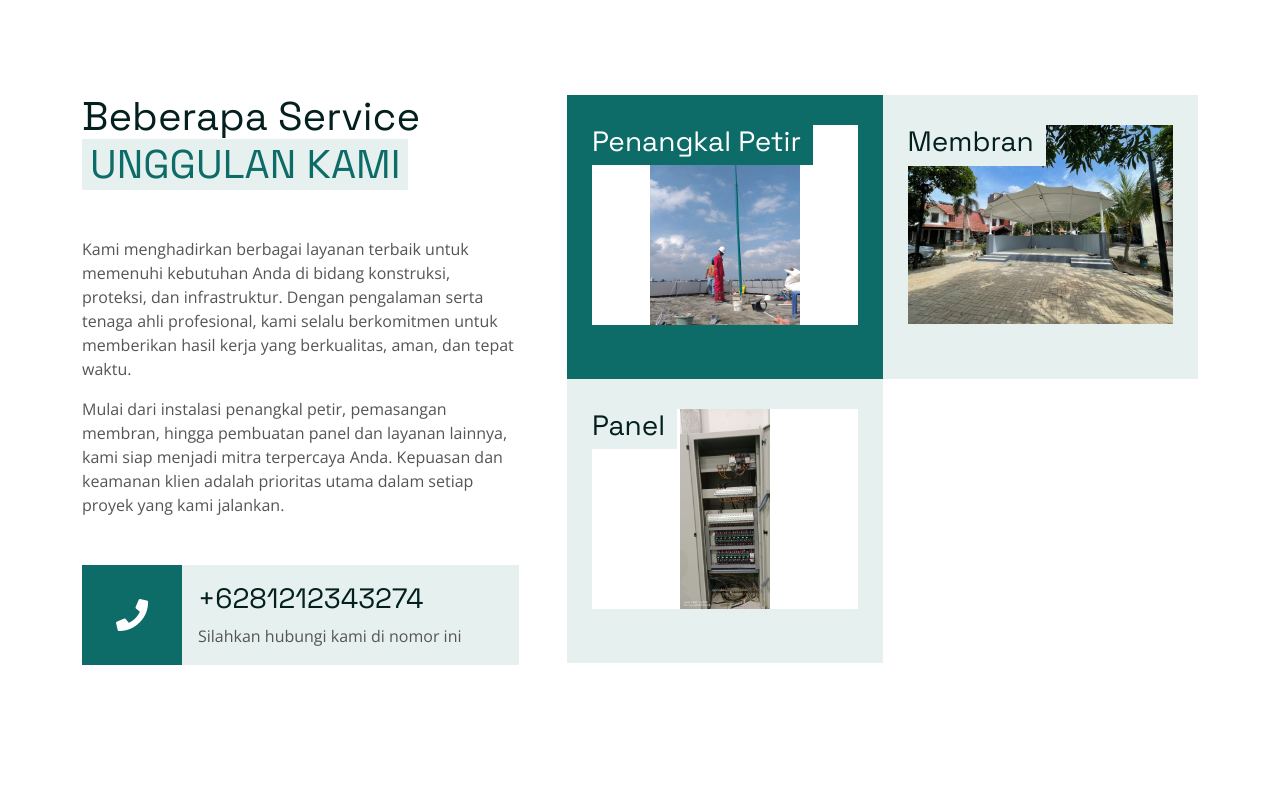
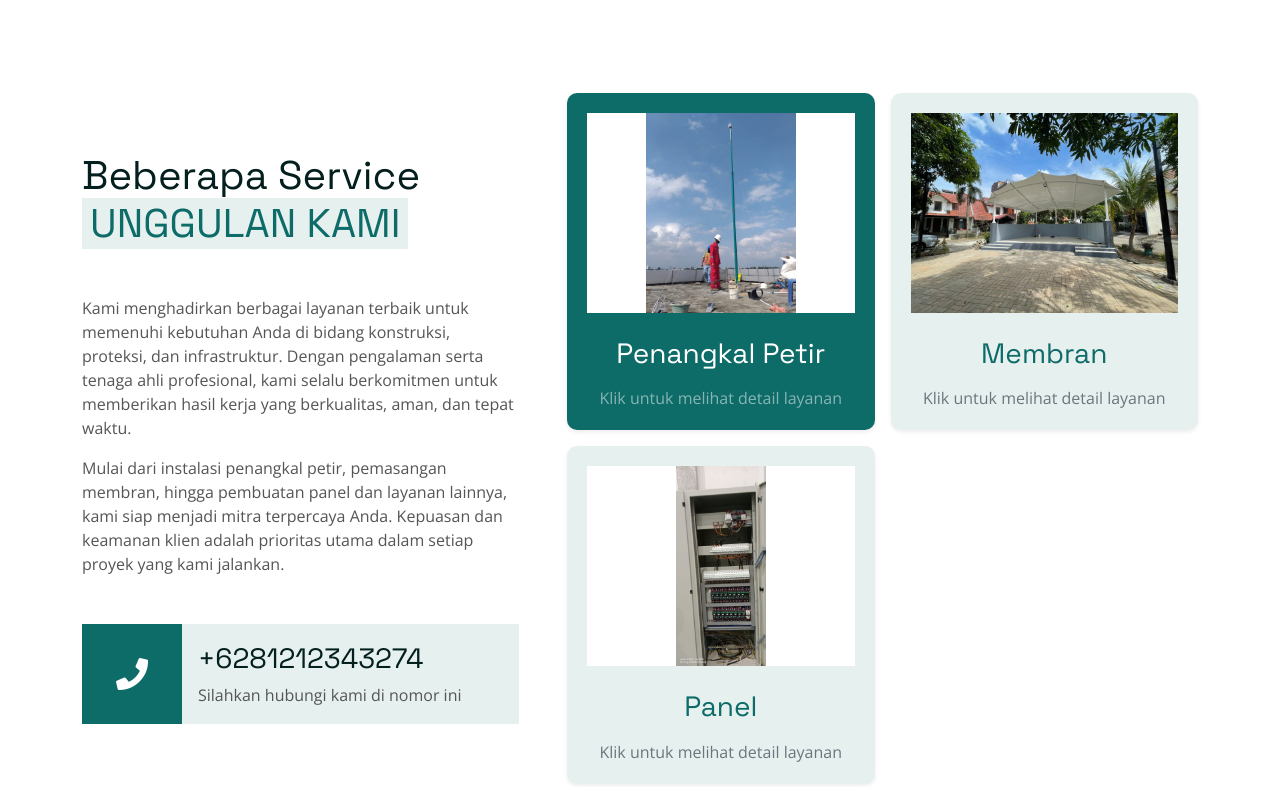
Before and after one commit to megasentosaprima/megasentosa, a plain HTML site: page index.html in a window 1280 px wide. Shown: the part 3102-3889 px from the top of the page. Drawn offline with nearby package versions, Linux system fonts and the light colour scheme.

Commit message:
Update index.html

```diff
--- a/index.html
+++ b/index.html
@@ -52,12 +52,79 @@
         justify-content: center;
         align-items: center;
         background: #fff; /* biar ada background kalau rasio beda */
+        position: relative;
     }
 
     .service-img img {
         max-width: 100%;
         max-height: 100%;
         object-fit: contain; /* biar full keliatan, tidak terpotong */
+        transition: transform 0.3s ease;
+    }
+
+    /* Clickable Service Styles */
+    .clickable-service {
+        cursor: pointer;
+        transition: all 0.3s ease;
+        border-radius: 10px;
+        padding: 20px;
+        position: relative;
+        overflow: hidden;
+    }
+
+    .clickable-service:hover {
+        transform: translateY(-5px);
+        box-shadow: 0 10px 25px rgba(0,0,0,0.15) !important;
+    }
+
+    .clickable-service:hover .service-img img {
+        transform: scale(1.05);
+    }
+
+    .service-overlay {
+        position: absolute;
+        top: 50%;
+        left: 50%;
+        transform: translate(-50%, -50%);
+        background: rgba(0,0,0,0.7);
+        color: white;
+        width: 50px;
+        height: 50px;
+        border-radius: 50%;
+        display: flex;
+        align-items: center;
+        justify-content: center;
+        opacity: 0;
+        transition: opacity 0.3s ease;
+        font-size: 18px;
+    }
+
+    .clickable-service:hover .service-overlay {
+        opacity: 1;
+    }
+
+    .clickable-service::before {
+        content: '';
+        position: absolute;
+        top: 0;
+        left: -100%;
+        width: 100%;
+        height: 100%;
+        background: linear-gradient(90deg, transparent, rgba(255,255,255,0.1), transparent);
+        transition: left 0.5s;
+    }
+
+    .clickable-service:hover::before {
+        left: 100%;
+    }
+
+    /* Additional hover effects for text */
+    .clickable-service h3 {
+        transition: all 0.3s ease;
+    }
+
+    .clickable-service:hover h3 {
+        transform: scale(1.05);
     }
 
     .whatsapp-float {
@@ -68,7 +135,12 @@
         border-radius: 50%;
     }
 
-
+    /* Mobile responsiveness for service items */
+    @media (max-width: 768px) {
+        .clickable-service {
+            margin-bottom: 15px;
+        }
+    }
 
 </style>
 
@@ -386,36 +458,48 @@ kami siap menjadi mitra terpercaya Anda. Kepuasan dan keamanan klien adalah prio
                     </div>
                 </div>
                 <div class="col-lg-7">
-                    <div class="row g-0">
+                    <div class="row g-3">
                         <div class="col-md-6 wow fadeIn" data-wow-delay="0.2s">
-                            <div class="service-item h-100 d-flex flex-column justify-content-center bg-primary">
-                                <a href="/megasentosa/penangkal-petir.html" class="service-img position-relative mb-4">
+                            <a href="./penangkal-petir.html" class="text-decoration-none">
+                                <div class="service-item h-100 d-flex flex-column justify-content-center bg-primary clickable-service shadow-sm">
+                                    <div class="service-img position-relative mb-4">
                                         <img class="img-fluid w-100" src="img/service-1.jpg" alt="">
-                                    <h3>Penangkal Petir</h3>
-                                </a>
-                                <!-- <p class="mb-0">Erat ipsum justo amet duo et elitr dolor, est duo duo eos lorem sed diam
-                                    stet diam sed stet lorem.</p> -->
+                                        <div class="service-overlay">
+                                            <i class="fas fa-arrow-right"></i>
                                         </div>
                                     </div>
+                                    <h3 class="text-white text-center mb-3">Penangkal Petir</h3>
+                                    <p class="text-white-50 text-center mb-0">Klik untuk melihat detail layanan</p>
+                                </div>
+                            </a>
+                        </div>
                         <div class="col-md-6 wow fadeIn" data-wow-delay="0.4s">
-                            <div class="service-item h-100 d-flex flex-column justify-content-center bg-light">
-                                <a href="/megasentosa/membran.html" class="service-img position-relative mb-4">
+                            <a href="./membran.html" class="text-decoration-none">
+                                <div class="service-item h-100 d-flex flex-column justify-content-center bg-light clickable-service shadow-sm">
+                                    <div class="service-img position-relative mb-4">
                                         <img class="img-fluid w-100" src="img/service-2.jpg" alt="">
-                                    <h3>Membran</h3>
-                                </a>
-                                <!-- <p class="mb-0">Erat ipsum justo amet duo et elitr dolor, est duo duo eos lorem sed diam
-                                    stet diam sed stet lorem.</p> -->
+                                        <div class="service-overlay">
+                                            <i class="fas fa-arrow-right"></i>
                                         </div>
                                     </div>
+                                    <h3 class="text-primary text-center mb-3">Membran</h3>
+                                    <p class="text-muted text-center mb-0">Klik untuk melihat detail layanan</p>
+                                </div>
+                            </a>
+                        </div>
                         <div class="col-md-6 wow fadeIn" data-wow-delay="0.6s">
-                            <div class="service-item h-100 d-flex flex-column justify-content-center bg-light">
-                                <a href="/megasentosa/panel.html" class="service-img position-relative mb-4">
+                            <a href="./panel.html" class="text-decoration-none">
+                                <div class="service-item h-100 d-flex flex-column justify-content-center bg-light clickable-service shadow-sm">
+                                    <div class="service-img position-relative mb-4">
                                         <img class="img-fluid w-100" src="img/service-3.jpg" alt="">
-                                    <h3>Panel</h3>
+                                        <div class="service-overlay">
+                                            <i class="fas fa-arrow-right"></i>
+                                        </div>
+                                    </div>
+                                    <h3 class="text-primary text-center mb-3">Panel</h3>
+                                    <p class="text-muted text-center mb-0">Klik untuk melihat detail layanan</p>
+                                </div>
                             </a>
-                                <!-- <p class="mb-0">Erat ipsum justo amet duo et elitr dolor, est duo duo eos lorem sed diam
-                                    stet diam sed stet lorem.</p> -->
-                            </div>
                         </div>
 
                     </div>
```
Lines whose indentation alone changed are shown as unchanged.
